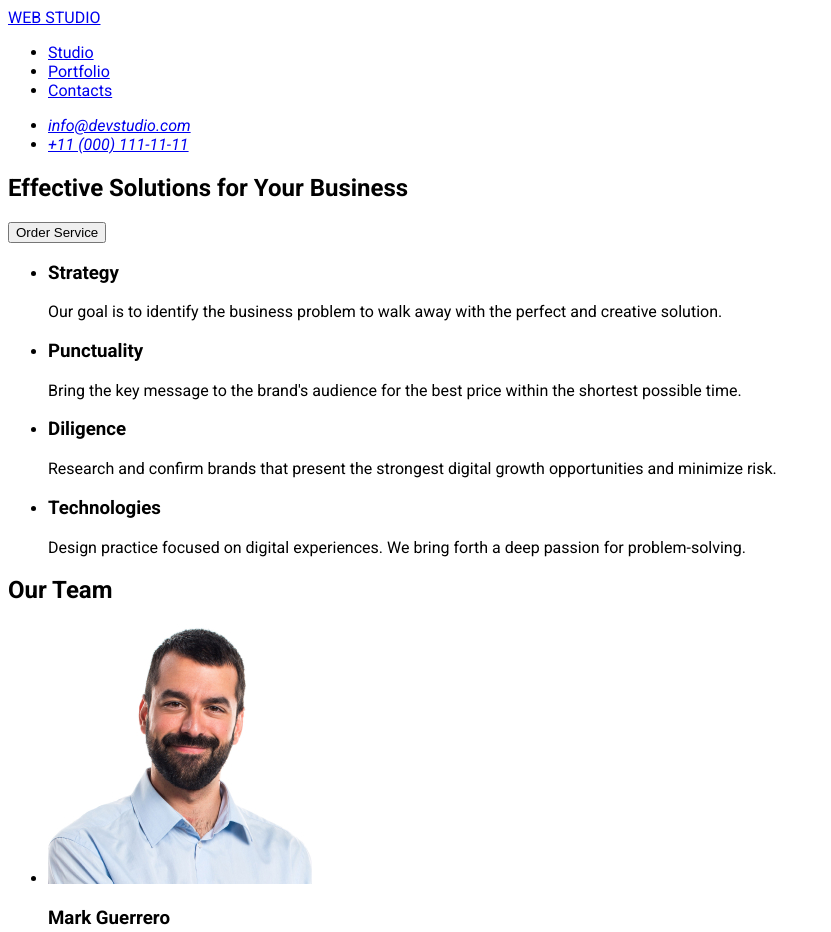
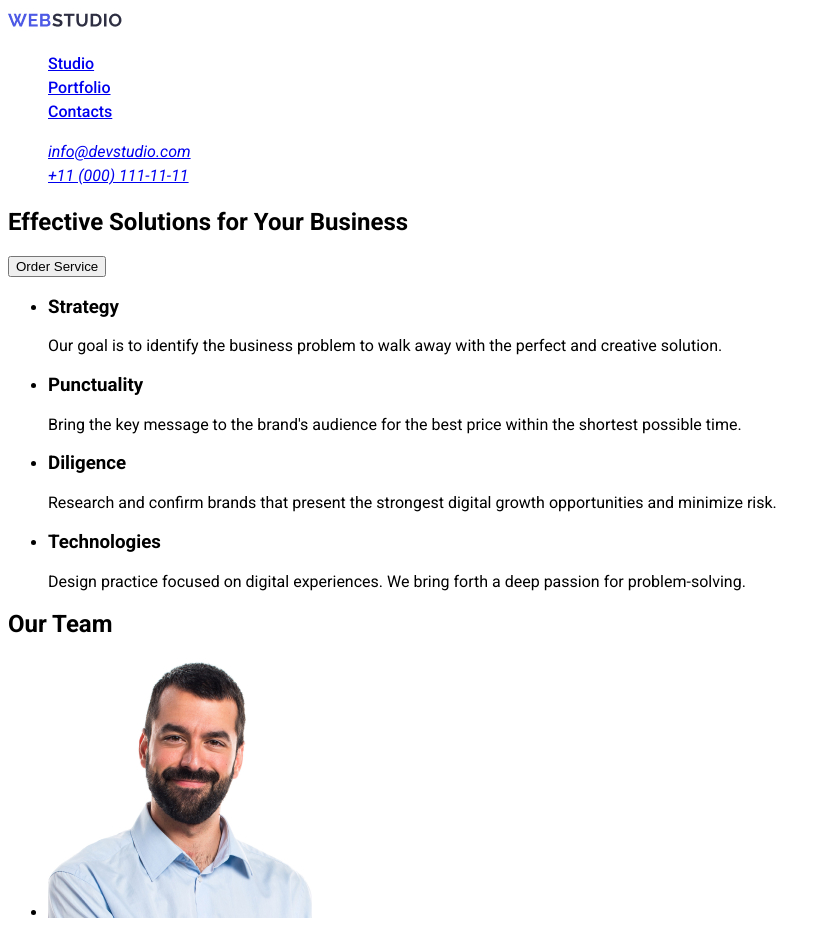
Before and after one commit to orkunkorcak/goit-markup-hw-02, a plain HTML site: page index.html in a window 1280 px wide. Shown: the top 932 px of the page, without its empty margins (0-831 px from the left). Drawn offline with Linux system fonts and the light colour scheme.

Commit message:
header css fnish

```diff
--- a/index.html
+++ b/index.html
@@ -11,27 +11,30 @@
   </head>
   <body>
     <header>
-      <a href="#" target="_self"> WEB STUDIO </a>
       <nav>
-        <ul>
+        <a href="#">
+          <img src="images/Logo.jpg" alt="WEB STUDIO"></a>
+        <ul class="nav">
           <li><a href="#">Studio</a></li>
           <li><a href="#">Portfolio</a></li>
           <li><a href="#">Contacts</a></li>
         </ul>
       </nav>
       <address>
-        <ul>
+        <ul class="adres">
           <li><a href="mailto:info@devstudio.com">info@devstudio.com</a></li>
           <li><a href="tel:+110001111111">+11 (000) 111-11-11</a></li>
         </ul>
       </address>
     </header>
     <main>
-      <section>
+      <!-- ilk butonlu bölüm -->
+      <section class="section-one">
         <h1>Effective Solutions for Your Business</h1>
         <button type="button">Order Service</button>
       </section>
-      <section>
+      <!-- ikinci resimlerin arasında ki bölüm -->
+      <section class="section-two">
         <ul>
           <li>
             <h3>Strategy</h3>
@@ -63,7 +66,8 @@
           </li>
         </ul>
       </section>
-      <section>
+      <!-- our team bölümü -->
+      <section class="section-our-team">
         <h2>Our Team</h2>
         <ul>
           <li>
@@ -108,7 +112,8 @@
           </li>
         </ul>
       </section>
-      <section>
+      <!-- our portofilo bölümü -->
+      <section class="section-four">
         <h2>Our Portfolio</h2>
         <ul>
           <li>
@@ -174,8 +179,9 @@
         </ul>
       </section>
     </main>
-    <footer>
-      <a href="#" target="_self"> WEB STUDIO </a>
+    <footer class="footer">
+       <a href="#">
+          <img src="images/Logo.jpg" alt="WEB STUDIO"></a>
 
       <p>
         Increase the flow of customers and sales for your business with digital
--- a/styles.css
+++ b/styles.css
@@ -2,3 +2,28 @@ body{
     background-color: #ffffff;
     font-family: "roboto",sans-serif;
 }
+.nav{
+    color: #2E2F42;
+    list-style-type: none;
+    text-decoration: none;
+    font-weight: 500;
+    font-size: 1em;
+    line-height: 24px;
+    initial-letter: 2%;
+}
+.nav :hover,
+.nav :focus{
+    color: #404BBF;
+}
+.adres{
+    color: #434455;
+    list-style-type: none;
+    font-weight: 400;
+    font-size: 1em;
+    line-height: 24px;
+    initial-letter: 2%;
+}
+.adres :hover,
+.adres :focus{
+    color: #404BBF;
+}
```
